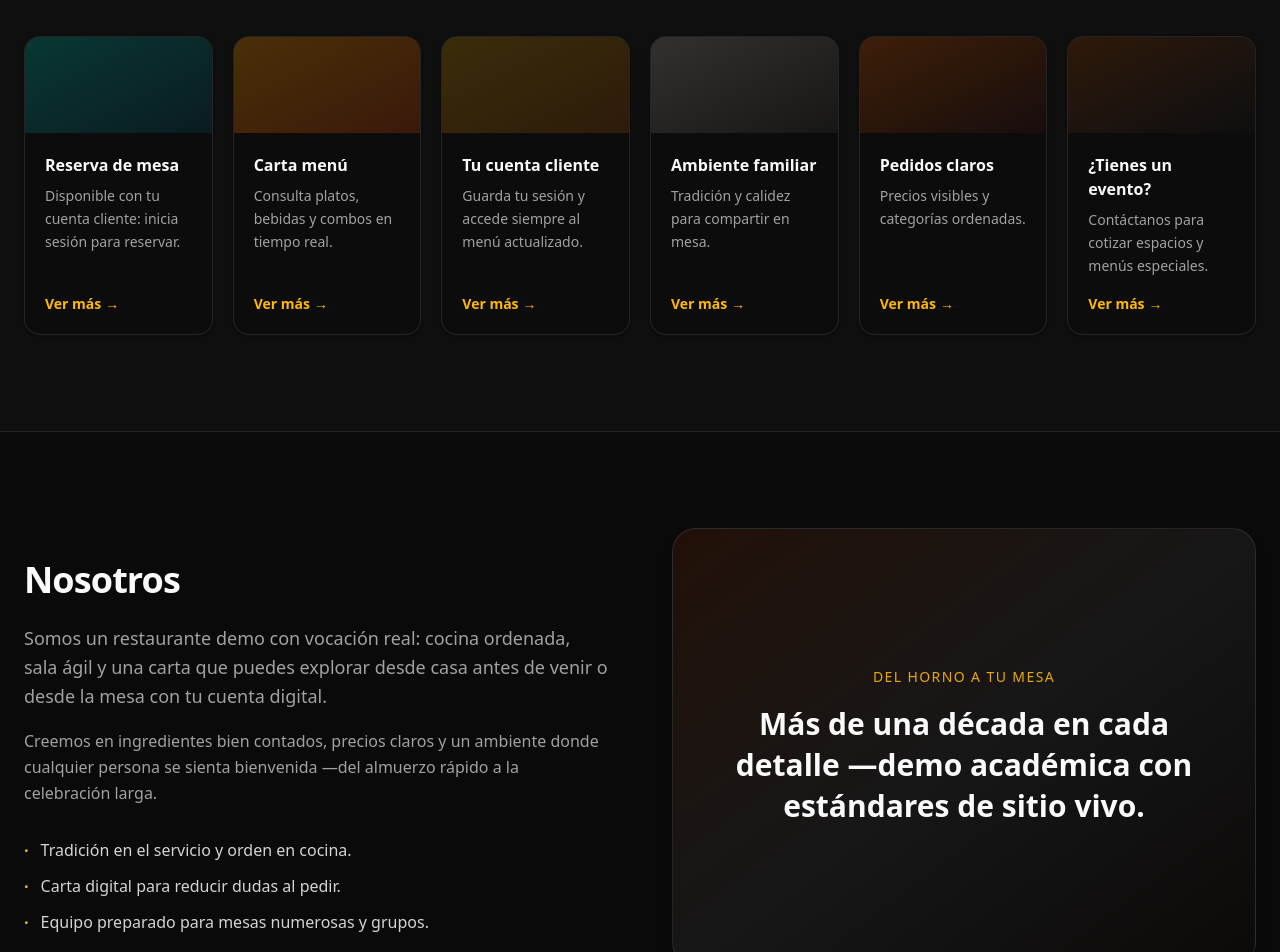
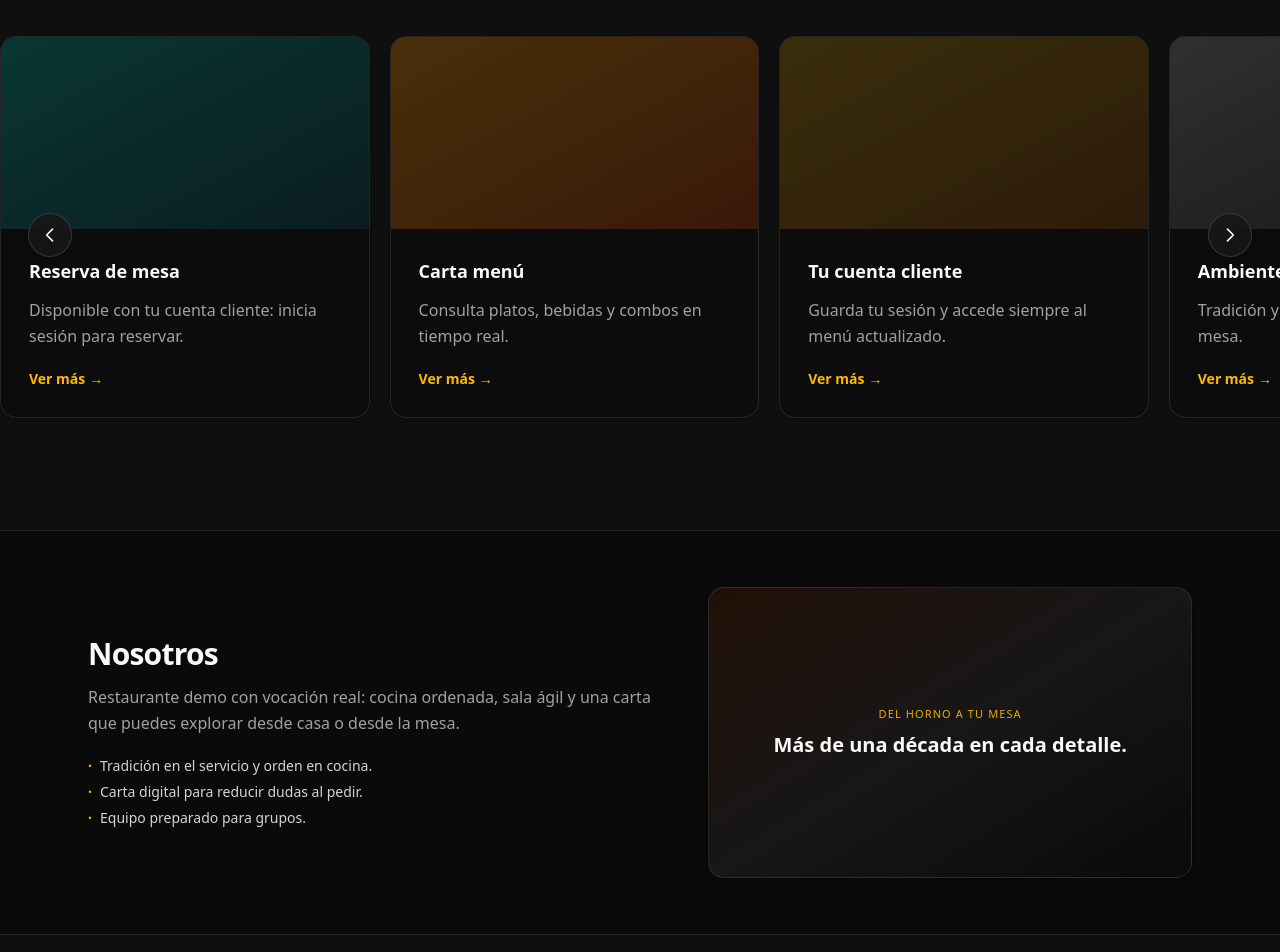
Before and after one commit to alphaplus14/projectRestaurante, a React (Vite) app in the folder frontend/: page /cliente in a window 1280 px wide. Shown: the part 880-1832 px from the top of the page. Built offline with nearby package versions, Linux system fonts and the light colour scheme.

Commit message:
se cambiaron los divs por un carrousel, se agrego una imagen en el inicio

```diff
--- a/frontend/src/src/pages/LandingPage.jsx
+++ b/frontend/src/src/pages/LandingPage.jsx
@@ -1,4 +1,4 @@
-import React, { useEffect, useMemo, useState } from 'react';
+import React, { useCallback, useEffect, useMemo, useRef, useState } from 'react';
 import { Link } from 'react-router-dom';
 import { apiFetch } from '../auth/apiClient';
 import { clearToken, getToken } from '../auth/authStorage';
@@ -50,18 +50,19 @@ const DESTACADOS = [
     },
 ];
 
-function TarjetaServicioDestacado({ item }) {
+function TarjetaServicioDestacado({ item, className }) {
     const cardCls = classNames(
-        'group relative rounded-2xl border border-stone-200 dark:border-white/10 bg-stone-50/80 dark:bg-neutral-950/50 overflow-hidden shadow-sm hover:shadow-lg hover:border-amber-300/40 dark:hover:border-amber-500/30 transition-all min-h-[180px] flex flex-col',
+        'group relative rounded-2xl border border-stone-200 dark:border-white/10 bg-stone-50/80 dark:bg-neutral-950/50 overflow-hidden shadow-sm hover:shadow-lg hover:border-amber-300/40 dark:hover:border-amber-500/30 transition-all min-h-[340px] sm:min-h-[380px] flex flex-col',
+        className,
     );
 
     const inner = (
         <>
-            <div className={classNames('h-24 bg-gradient-to-br shrink-0', item.accent)} />
-            <div className="p-5 flex flex-col flex-1">
-                <h3 className="font-semibold text-stone-900 dark:text-neutral-50 group-hover:text-amber-700 dark:group-hover:text-amber-300 transition-colors">{item.title}</h3>
-                <p className="mt-2 text-sm text-stone-600 dark:text-neutral-400 leading-relaxed flex-1">{item.desc}</p>
-                <span className="mt-4 text-sm font-semibold text-amber-700 dark:text-amber-400 inline-flex items-center gap-1">
+            <div className={classNames('h-40 sm:h-48 bg-gradient-to-br shrink-0', item.accent)} />
+            <div className="p-6 sm:p-7 flex flex-col flex-1">
+                <h3 className="text-lg font-semibold text-stone-900 dark:text-neutral-50 group-hover:text-amber-700 dark:group-hover:text-amber-300 transition-colors">{item.title}</h3>
+                <p className="mt-3 text-base text-stone-600 dark:text-neutral-400 leading-relaxed flex-1">{item.desc}</p>
+                <span className="mt-5 text-sm font-semibold text-amber-700 dark:text-amber-400 inline-flex items-center gap-1">
                     Ver más <span aria-hidden>→</span>
                 </span>
             </div>
@@ -80,6 +81,80 @@ function TarjetaServicioDestacado({ item }) {
         <a href={item.href} className={cardCls}>
             {inner}
         </a>
+    );
+}
+
+function CarruselServicios({ items }) {
+    const trackRef = useRef(null);
+    const [canPrev, setCanPrev] = useState(false);
+    const [canNext, setCanNext] = useState(false);
+
+    const updateBtns = useCallback(() => {
+        const el = trackRef.current;
+        if (!el) return;
+        const maxScroll = el.scrollWidth - el.clientWidth;
+        setCanPrev(el.scrollLeft > 4);
+        setCanNext(el.scrollLeft < maxScroll - 4);
+    }, []);
+
+    useEffect(() => {
+        const el = trackRef.current;
+        if (!el) return;
+        updateBtns();
+        el.addEventListener('scroll', updateBtns, { passive: true });
+        window.addEventListener('resize', updateBtns);
+        return () => {
+            el.removeEventListener('scroll', updateBtns);
+            window.removeEventListener('resize', updateBtns);
+        };
+    }, [updateBtns]);
+
+    function scrollByDir(dir) {
+        const el = trackRef.current;
+        if (!el) return;
+        const card = el.querySelector('[data-carousel-card]');
+        const step = card ? card.clientWidth + 16 : el.clientWidth * 0.8;
+        el.scrollBy({ left: dir * step, behavior: 'smooth' });
+    }
+
+    return (
+        <div className="relative">
+            <div
+                ref={trackRef}
+                className="flex gap-4 lg:gap-5 overflow-x-auto snap-x snap-mandatory scroll-smooth pb-4 -mx-4 sm:-mx-6 px-4 sm:px-6 [scrollbar-width:none] [&::-webkit-scrollbar]:hidden"
+            >
+                {items.map((item) => (
+                    <TarjetaServicioDestacado
+                        key={item.title}
+                        item={item}
+                        className="snap-start shrink-0 basis-[85%] sm:basis-[55%] lg:basis-[40%] xl:basis-[30%]"
+                    />
+                ))}
+            </div>
+
+            <button
+                type="button"
+                onClick={() => scrollByDir(-1)}
+                disabled={!canPrev}
+                aria-label="Anterior"
+                className="hidden sm:flex absolute left-1 top-1/2 -translate-y-1/2 h-11 w-11 items-center justify-center rounded-full border border-stone-200 dark:border-white/15 bg-white/90 dark:bg-neutral-900/90 text-stone-800 dark:text-neutral-100 shadow-md hover:bg-white dark:hover:bg-neutral-800 disabled:opacity-0 disabled:pointer-events-none transition-opacity"
+            >
+                <svg className="h-5 w-5" fill="none" viewBox="0 0 24 24" stroke="currentColor" strokeWidth={2} aria-hidden>
+                    <path strokeLinecap="round" strokeLinejoin="round" d="M15 19l-7-7 7-7" />
+                </svg>
+            </button>
+            <button
+                type="button"
+                onClick={() => scrollByDir(1)}
+                disabled={!canNext}
+                aria-label="Siguiente"
+                className="hidden sm:flex absolute right-1 top-1/2 -translate-y-1/2 h-11 w-11 items-center justify-center rounded-full border border-stone-200 dark:border-white/15 bg-white/90 dark:bg-neutral-900/90 text-stone-800 dark:text-neutral-100 shadow-md hover:bg-white dark:hover:bg-neutral-800 disabled:opacity-0 disabled:pointer-events-none transition-opacity"
+            >
+                <svg className="h-5 w-5" fill="none" viewBox="0 0 24 24" stroke="currentColor" strokeWidth={2} aria-hidden>
+                    <path strokeLinecap="round" strokeLinejoin="round" d="M9 5l7 7-7 7" />
+                </svg>
+            </button>
+        </div>
     );
 }
 
@@ -424,6 +499,17 @@ export function LandingPage() {
             <main id="contenido" className="pb-[max(9rem,calc(env(safe-area-inset-bottom)+8rem))] sm:pb-40">
                 {/* Hero amplio — mensaje para todo público */}
                 <section className="relative overflow-hidden border-b border-stone-200/80 dark:border-white/10">
+                    <div
+                        className="pointer-events-none absolute inset-y-0 right-0 w-full md:w-3/4 lg:w-2/3 bg-no-repeat bg-right bg-cover opacity-55 dark:opacity-30"
+                        style={{
+                            backgroundImage: "url('/bandeja%20paisa.jpg')",
+                            WebkitMaskImage:
+                                'linear-gradient(to left, rgba(0,0,0,1) 0%, rgba(0,0,0,0) 50%)',
+                            maskImage:
+                                'linear-gradient(to left, rgba(0,0,0,1) 0%, rgba(0,0,0,0) 50%)',
+                        }}
+                        aria-hidden
+                    />
                     <div className="pointer-events-none absolute inset-0 bg-[radial-gradient(ellipse_80%_60%_at_50%_-20%,rgba(245,158,11,0.35),transparent),radial-gradient(ellipse_60%_40%_at_100%_50%,rgba(251,146,60,0.12),transparent)] dark:opacity-80" />
                     <div className="relative mx-auto max-w-7xl px-4 sm:px-6 pt-14 pb-20 lg:pt-20 lg:pb-28">
                         <p className="text-sm font-medium uppercase tracking-[0.2em] text-amber-800 dark:text-amber-400">
@@ -469,50 +555,43 @@ export function LandingPage() {
                                 Todo el público · Sin necesidad de cuenta para conocernos
                             </p>
                         </div>
-                        <div className="grid sm:grid-cols-2 lg:grid-cols-3 xl:grid-cols-6 gap-4 lg:gap-5">
-                            {destacadosLista.map((item) => (
-                                <TarjetaServicioDestacado key={item.title} item={item} />
-                            ))}
-                        </div>
+                        <CarruselServicios items={destacadosLista} />
                     </div>
                 </section>
 
                 {/* Nosotros */}
-                <section id="nosotros" className="scroll-mt-28 py-16 lg:py-24 bg-[#faf8f5] dark:bg-neutral-950">
-                    <div className="mx-auto max-w-7xl px-4 sm:px-6 grid lg:grid-cols-2 gap-12 lg:gap-16 items-center">
+                <section id="nosotros" className="scroll-mt-28 py-10 lg:py-14 bg-[#faf8f5] dark:bg-neutral-950">
+                    <div className="mx-auto max-w-6xl px-4 sm:px-6 grid lg:grid-cols-[1.2fr_1fr] gap-8 lg:gap-10 items-center">
                         <div>
-                            <h2 className="text-3xl sm:text-4xl font-semibold tracking-tight text-stone-900 dark:text-neutral-50">
+                            <h2 className="text-2xl sm:text-3xl font-semibold tracking-tight text-stone-900 dark:text-neutral-50">
                                 Nosotros
                             </h2>
-                            <p className="mt-6 text-stone-600 dark:text-neutral-400 leading-relaxed text-lg">
-                                Somos un restaurante demo con vocación real: cocina ordenada, sala ágil y una carta que puedes explorar desde casa antes de venir o desde la mesa con tu cuenta digital.
+                            <p className="mt-3 text-stone-600 dark:text-neutral-400 leading-relaxed">
+                                Restaurante demo con vocación real: cocina ordenada, sala ágil y una carta que puedes explorar desde casa o desde la mesa.
                             </p>
-                            <p className="mt-4 text-stone-600 dark:text-neutral-400 leading-relaxed">
-                                Creemos en ingredientes bien contados, precios claros y un ambiente donde cualquier persona se sienta bienvenida —del almuerzo rápido a la celebración larga.
-                            </p>
-                            <ul className="mt-8 space-y-3 text-stone-700 dark:text-neutral-300">
-                                <li className="flex gap-3">
+                            <ul className="mt-5 space-y-1.5 text-sm text-stone-700 dark:text-neutral-300">
+                                <li className="flex gap-2">
                                     <span className="text-amber-600 dark:text-amber-400 font-bold">·</span>
                                     Tradición en el servicio y orden en cocina.
                                 </li>
-                                <li className="flex gap-3">
+                                <li className="flex gap-2">
                                     <span className="text-amber-600 dark:text-amber-400 font-bold">·</span>
                                     Carta digital para reducir dudas al pedir.
                                 </li>
-                                <li className="flex gap-3">
+                                <li className="flex gap-2">
                                     <span className="text-amber-600 dark:text-amber-400 font-bold">·</span>
-                                    Equipo preparado para mesas numerosas y grupos.
+                                    Equipo preparado para grupos.
                                 </li>
                             </ul>
                         </div>
-                        <div className="relative aspect-[4/3] rounded-3xl overflow-hidden border border-stone-200 dark:border-white/10 shadow-xl bg-gradient-to-br from-amber-100 via-orange-50 to-stone-200 dark:from-amber-950/40 dark:via-neutral-900 dark:to-stone-950">
-                            <div className="absolute inset-0 flex items-center justify-center p-10 text-center">
+                        <div className="relative aspect-[5/3] rounded-2xl overflow-hidden border border-stone-200 dark:border-white/10 shadow-md bg-gradient-to-br from-amber-100 via-orange-50 to-stone-200 dark:from-amber-950/40 dark:via-neutral-900 dark:to-stone-950">
+                            <div className="absolute inset-0 flex items-center justify-center p-6 text-center">
                                 <div>
-                                    <p className="text-sm uppercase tracking-widest text-amber-900/70 dark:text-amber-400/90 font-medium">
+                                    <p className="text-[11px] uppercase tracking-widest text-amber-900/70 dark:text-amber-400/90 font-medium">
                                         Del horno a tu mesa
                                     </p>
-                                    <p className="mt-4 text-2xl sm:text-3xl font-semibold text-stone-900 dark:text-neutral-50 leading-snug">
-                                        Más de una década en cada detalle —demo académica con estándares de sitio vivo.
+                                    <p className="mt-2 text-lg sm:text-xl font-semibold text-stone-900 dark:text-neutral-50 leading-snug">
+                                        Más de una década en cada detalle.
                                     </p>
                                 </div>
                             </div>
```
Also changed, not shown: frontend/public/bandeja paisa.jpg (added).
